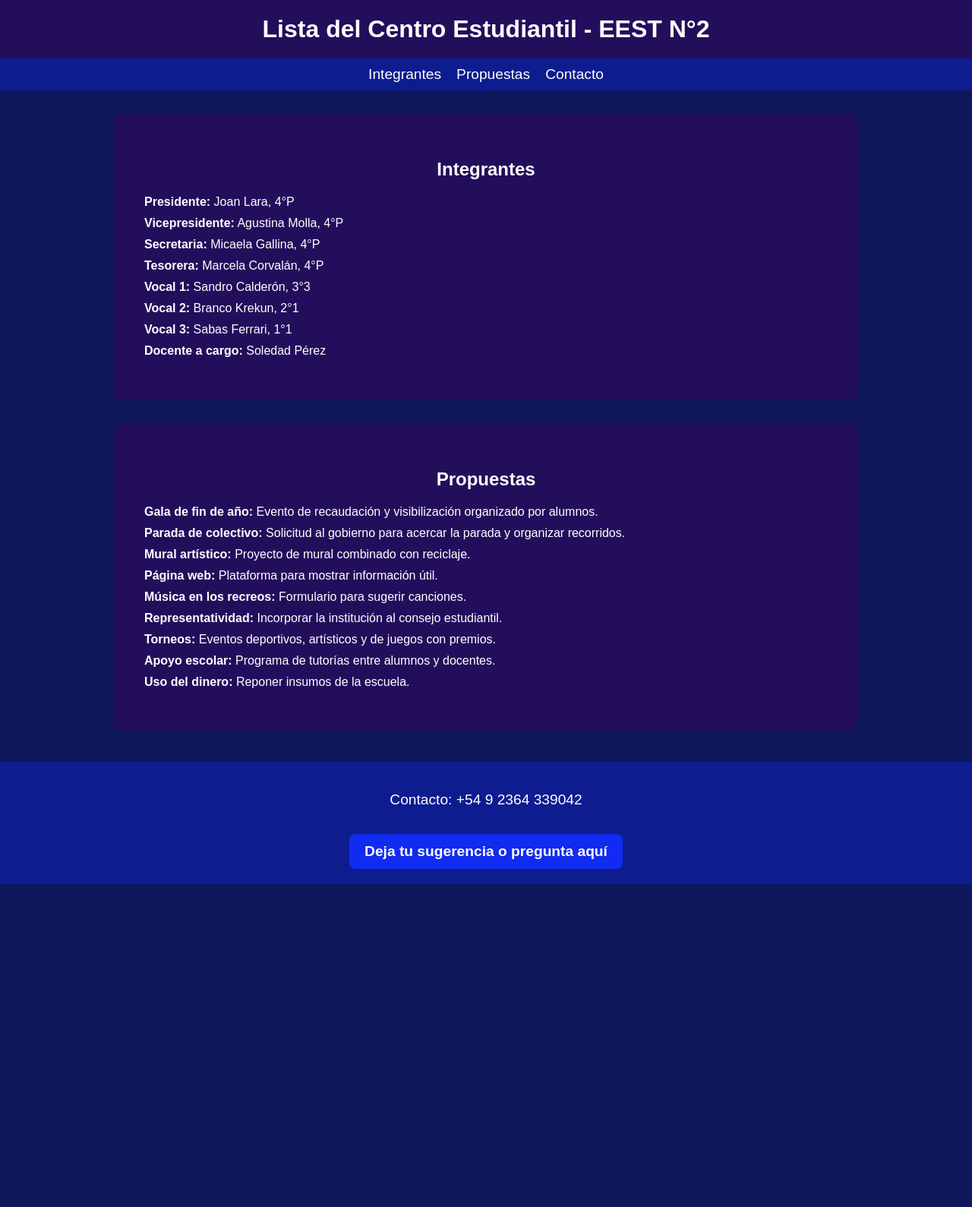
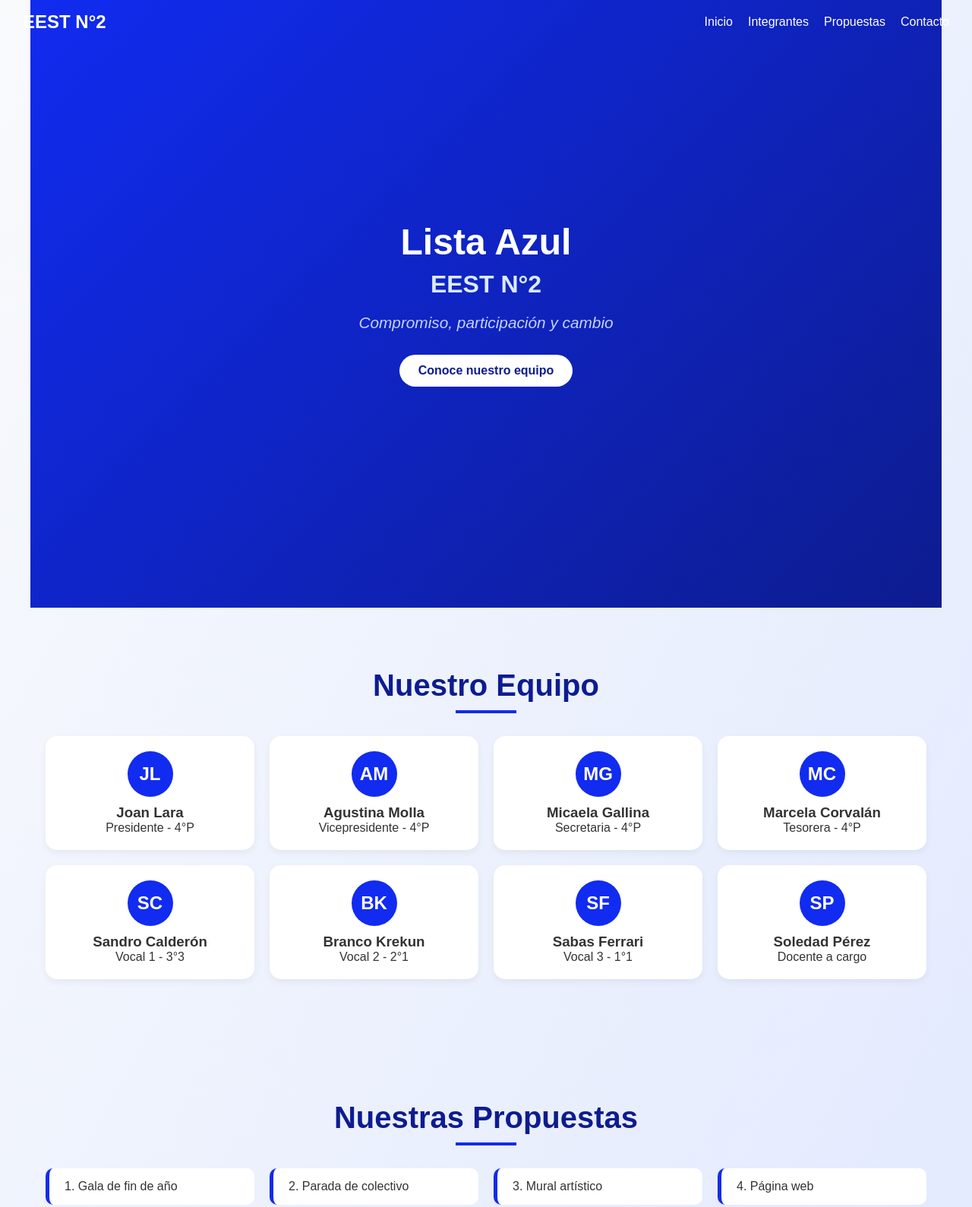
Before and after one commit to agustinamolla/centrodeestudiantes, a plain HTML site: page index.html in a window 1280 px wide. Shown: the top 1589 px of the page at 76% size. Before the commit the page ends 1164 px from the top, so only its background shows below. Drawn offline with Linux system fonts and the light colour scheme.

Commit message:
Update index.html

```diff
--- a/index.html
+++ b/index.html
@@ -3,205 +3,345 @@
 <head>
   <meta charset="UTF-8">
   <meta name="viewport" content="width=device-width, initial-scale=1.0">
-    <title>Lista Centro Estudiantil - EEST N°2</title>
+  <title>Lista Azul - EEST N°2</title>
   <style>
     /* Paleta de colores */
     :root {
-            --color1: #112BF0;
-            --color2: #0D1C8F;
-            --color3: #0E175C;
-            --color4: #230E5C;
+      --primary: #112BF0;
+      --primary-dark: #0D1C8F;
+      --primary-medium: #0E175C;
+      --accent: #230E5C;
+      --light: #ffffff;
+    }
+
+    * {
+      margin: 0;
+      padding: 0;
+      box-sizing: border-box;
+      font-family: Arial, sans-serif;
+      scroll-behavior: smooth;
     }
 
     body {
-            margin: 0;
-            font-family: Arial, sans-serif;
-            background-color: var(--color3);
-            color: #fff;
-            overflow-x: hidden;
+      background: linear-gradient(to bottom right, #f8fafc, #e0e7ff);
+      color: #333;
     }
 
-        header {
-            background-color: var(--color4);
-            padding: 20px;
-            text-align: center;
-            font-size: 2em;
-            font-weight: bold;
-            animation: fadeInDown 1s ease-in-out;
+    /* Navbar */
+    nav {
+      position: fixed;
+      top: 0;
+      left: 0;
+      right: 0;
+      z-index: 1000;
+      display: flex;
+      justify-content: space-between;
+      align-items: center;
+      padding: 15px 30px;
+      background: transparent;
+      transition: background 0.3s, box-shadow 0.3s;
     }
 
-        nav {
-            background-color: var(--color2);
-            display: flex;
-            justify-content: center;
-            gap: 20px;
-            padding: 10px;
+    nav.scrolled {
+      background: rgba(13, 28, 143, 0.95);
+      box-shadow: 0 4px 12px rgba(0, 0, 0, 0.1);
     }
 
-        nav a {
-            color: white;
+    nav .logo {
+      font-size: 1.5rem;
+      font-weight: bold;
+      color: var(--light);
+    }
+
+    nav ul {
+      list-style: none;
+      display: flex;
+      gap: 20px;
+    }
+
+    nav ul li a {
+      color: var(--light);
       text-decoration: none;
-            font-size: 1.2em;
-            position: relative;
+      font-weight: 500;
       transition: color 0.3s;
     }
 
-        nav a::after {
-            content: '';
-            position: absolute;
-            width: 0;
-            height: 3px;
-            background: var(--color1);
-            left: 0;
-            bottom: -5px;
-            transition: width 0.3s;
+    nav ul li a:hover {
+      color: #c7d2fe;
     }
 
-        nav a:hover::after {
-            width: 100%;
+    /* Hero */
+    .hero {
+      min-height: 100vh;
+      display: flex;
+      justify-content: center;
+      align-items: center;
+      flex-direction: column;
+      text-align: center;
+      color: var(--light);
+      background: linear-gradient(135deg, var(--primary), var(--primary-dark));
+      padding: 20px;
     }
 
+    .hero h1 {
+      font-size: 3rem;
+      margin-bottom: 10px;
+    }
+
+    .hero h2 {
+      font-size: 2rem;
+      margin-bottom: 20px;
+      color: #dbeafe;
+    }
+
+    .hero p {
+      font-size: 1.3rem;
+      margin-bottom: 30px;
+      font-style: italic;
+      color: #c7d2fe;
+    }
+
+    .hero button {
+      background: var(--light);
+      color: var(--primary-dark);
+      padding: 12px 25px;
+      border: none;
+      border-radius: 30px;
+      font-size: 1rem;
+      font-weight: bold;
+      cursor: pointer;
+      transition: 0.3s;
+    }
+
+    .hero button:hover {
+      background: #f0f4ff;
+      transform: scale(1.05);
+    }
+
+    /* Secciones */
     section {
-            padding: 40px;
-            max-width: 900px;
+      padding: 80px 20px;
+      max-width: 1200px;
       margin: auto;
-            background-color: var(--color4);
-            margin-top: 30px;
-            border-radius: 12px;
-            animation: fadeInUp 1s ease forwards;
-            opacity: 0;
     }
 
     section h2 {
       text-align: center;
-            margin-bottom: 20px;
-        }
-
-        ul {
-            list-style: none;
-            padding: 0;
-        }
-
-        ul li {
+      font-size: 2.5rem;
+      color: var(--primary-dark);
       margin-bottom: 10px;
     }
 
+    .divider {
+      width: 80px;
+      height: 4px;
+      background: var(--primary);
+      margin: 10px auto 30px;
+    }
+
+    /* Integrantes */
+    .integrantes-grid {
+      display: grid;
+      grid-template-columns: repeat(auto-fit, minmax(250px, 1fr));
+      gap: 20px;
+    }
+
+    .integrante-card {
+      background: #fff;
+      border-radius: 15px;
+      padding: 20px;
+      text-align: center;
+      box-shadow: 0 4px 10px rgba(0, 0, 0, 0.05);
+      transition: transform 0.3s, box-shadow 0.3s;
+    }
+
+    .integrante-card:hover {
+      transform: translateY(-5px);
+      box-shadow: 0 8px 16px rgba(0, 0, 0, 0.1);
+    }
+
+    .integrante-card .avatar {
+      width: 60px;
+      height: 60px;
+      background: var(--primary);
+      color: #fff;
+      display: flex;
+      justify-content: center;
+      align-items: center;
+      border-radius: 50%;
+      margin: 0 auto 10px;
+      font-size: 1.5rem;
+      font-weight: bold;
+    }
+
+    /* Propuestas */
+    .propuestas-grid {
+      display: grid;
+      grid-template-columns: repeat(auto-fit, minmax(250px, 1fr));
+      gap: 20px;
+    }
+
+    .propuesta-card {
+      background: #fff;
+      border-left: 5px solid var(--primary);
+      padding: 15px 20px;
+      border-radius: 10px;
+      transition: transform 0.3s, box-shadow 0.3s;
+    }
+
+    .propuesta-card:hover {
+      transform: translateY(-5px);
+      box-shadow: 0 8px 16px rgba(0, 0, 0, 0.08);
+    }
+
+    /* Contacto */
+    .contacto {
+      text-align: center;
+      color: #fff;
+      background: linear-gradient(135deg, var(--primary-dark), var(--accent));
+      border-radius: 20px;
+      padding: 40px;
+    }
+
+    .contacto a {
+      display: inline-block;
+      background: #fff;
+      color: var(--primary-dark);
+      padding: 15px 30px;
+      border-radius: 30px;
+      text-decoration: none;
+      font-weight: bold;
+      transition: 0.3s;
+    }
+
+    .contacto a:hover {
+      background: #f0f4ff;
+      transform: scale(1.05);
+    }
+
+    /* Footer */
     footer {
+      background: var(--primary-dark);
+      color: #c7d2fe;
       text-align: center;
       padding: 20px;
-            background-color: var(--color2);
-            margin-top: 40px;
-            font-size: 1.2em;
-        }
-
-        .btn {
-            display: inline-block;
-            margin-top: 15px;
-            padding: 12px 20px;
-            background-color: var(--color1);
-            color: white;
-            border-radius: 8px;
-            text-decoration: none;
-            font-weight: bold;
-            transition: transform 0.3s, background-color 0.3s;
-        }
-
-        .btn:hover {
-            transform: scale(1.1);
-            background-color: #0A23C8;
-        }
-
-        /* Animaciones */
-        @keyframes fadeInDown {
-            from {
-                opacity: 0;
-                transform: translateY(-20px);
-            }
-            to {
-                opacity: 1;
-                transform: translateY(0);
-            }
-        }
-
-        @keyframes fadeInUp {
-            from {
-                opacity: 0;
-                transform: translateY(20px);
-            }
-            to {
-                opacity: 1;
-                transform: translateY(0);
-            }
-        }
-
-        /* Aparece cuando haces scroll */
-        .visible {
-            opacity: 1 !important;
     }
   </style>
 </head>
 <body>
-    <header>
-        Lista del Centro Estudiantil - EEST N°2
-    </header>
-
-    <nav>
-        <a href="#integrantes">Integrantes</a>
-        <a href="#propuestas">Propuestas</a>
-        <a href="#contacto">Contacto</a>
+  <!-- Navbar -->
+  <nav id="navbar">
+    <div class="logo">EEST N°2</div>
+    <ul>
+      <li><a href="#inicio">Inicio</a></li>
+      <li><a href="#integrantes">Integrantes</a></li>
+      <li><a href="#propuestas">Propuestas</a></li>
+      <li><a href="#contacto">Contacto</a></li>
+    </ul>
   </nav>
 
-    <section id="integrantes">
-        <h2>Integrantes</h2>
-        <ul>
-            <li><strong>Presidente:</strong> Joan Lara, 4°P</li>
-            <li><strong>Vicepresidente:</strong> Agustina Molla, 4°P</li>
-            <li><strong>Secretaria:</strong> Micaela Gallina, 4°P</li>
-            <li><strong>Tesorera:</strong> Marcela Corvalán, 4°P</li>
-            <li><strong>Vocal 1:</strong> Sandro Calderón, 3°3</li>
-            <li><strong>Vocal 2:</strong> Branco Krekun, 2°1</li>
-            <li><strong>Vocal 3:</strong> Sabas Ferrari, 1°1</li>
-            <li><strong>Docente a cargo:</strong> Soledad Pérez</li>
-        </ul>
+  <!-- Hero -->
+  <section id="inicio" class="hero">
+    <h1>Lista Azul</h1>
+    <h2>EEST N°2</h2>
+    <p>Compromiso, participación y cambio</p>
+    <button onclick="document.getElementById('integrantes').scrollIntoView({behavior:'smooth'})">
+      Conoce nuestro equipo
+    </button>
   </section>
 
-    <section id="propuestas">
-        <h2>Propuestas</h2>
-        <ul>
-            <li><strong>Gala de fin de año:</strong> Evento de recaudación y visibilización organizado por alumnos.</li>
-            <li><strong>Parada de colectivo:</strong> Solicitud al gobierno para acercar la parada y organizar recorridos.</li>
-            <li><strong>Mural artístico:</strong> Proyecto de mural combinado con reciclaje.</li>
-            <li><strong>Página web:</strong> Plataforma para mostrar información útil.</li>
-            <li><strong>Música en los recreos:</strong> Formulario para sugerir canciones.</li>
-            <li><strong>Representatividad:</strong> Incorporar la institución al consejo estudiantil.</li>
-            <li><strong>Torneos:</strong> Eventos deportivos, artísticos y de juegos con premios.</li>
-            <li><strong>Apoyo escolar:</strong> Programa de tutorías entre alumnos y docentes.</li>
-            <li><strong>Uso del dinero:</strong> Reponer insumos de la escuela.</li>
-        </ul>
+  <!-- Integrantes -->
+  <section id="integrantes">
+    <h2>Nuestro Equipo</h2>
+    <div class="divider"></div>
+    <div class="integrantes-grid">
+      <div class="integrante-card">
+        <div class="avatar">JL</div>
+        <h3>Joan Lara</h3>
+        <p>Presidente - 4°P</p>
+      </div>
+      <div class="integrante-card">
+        <div class="avatar">AM</div>
+        <h3>Agustina Molla</h3>
+        <p>Vicepresidente - 4°P</p>
+      </div>
+      <div class="integrante-card">
+        <div class="avatar">MG</div>
+        <h3>Micaela Gallina</h3>
+        <p>Secretaria - 4°P</p>
+      </div>
+      <div class="integrante-card">
+        <div class="avatar">MC</div>
+        <h3>Marcela Corvalán</h3>
+        <p>Tesorera - 4°P</p>
+      </div>
+      <div class="integrante-card">
+        <div class="avatar">SC</div>
+        <h3>Sandro Calderón</h3>
+        <p>Vocal 1 - 3°3</p>
+      </div>
+      <div class="integrante-card">
+        <div class="avatar">BK</div>
+        <h3>Branco Krekun</h3>
+        <p>Vocal 2 - 2°1</p>
+      </div>
+      <div class="integrante-card">
+        <div class="avatar">SF</div>
+        <h3>Sabas Ferrari</h3>
+        <p>Vocal 3 - 1°1</p>
+      </div>
+      <div class="integrante-card">
+        <div class="avatar">SP</div>
+        <h3>Soledad Pérez</h3>
+        <p>Docente a cargo</p>
+      </div>
+    </div>
   </section>
 
-    <footer id="contacto">
-        <p>Contacto: +54 9 2364 339042</p>
-        <a class="btn" href="https://docs.google.com/forms/d/e/1FAIpQLSdhO45EShsBe-hB1IIqvt7UkKn_amRSK2G03Ii9q6yI6NyuxQ/viewform?usp=sharing&ouid=111821596794346886846" target="_blank">Deja tu sugerencia o pregunta aquí</a>
+  <!-- Propuestas -->
+  <section id="propuestas">
+    <h2>Nuestras Propuestas</h2>
+    <div class="divider"></div>
+    <div class="propuestas-grid">
+      <div class="propuesta-card">1. Gala de fin de año</div>
+      <div class="propuesta-card">2. Parada de colectivo</div>
+      <div class="propuesta-card">3. Mural artístico</div>
+      <div class="propuesta-card">4. Página web</div>
+      <div class="propuesta-card">5. Música en los recreos</div>
+      <div class="propuesta-card">6. Representación en consejo estudiantil</div>
+      <div class="propuesta-card">7. Torneos</div>
+      <div class="propuesta-card">8. Apoyo escolar</div>
+      <div class="propuesta-card">9. Objetivos con dinero recaudado</div>
+    </div>
+  </section>
+
+  <!-- Contacto -->
+  <section id="contacto">
+    <div class="contacto">
+      <h2>Contacto</h2>
+      <div class="divider" style="background:#fff;"></div>
+      <p style="margin:15px 0;font-size:1.2rem;">📱 +54 9 2364 33 9042</p>
+      <a href="https://docs.google.com/forms/d/e/1FAIpQLSdhO45EShsBe-hB1IIqvt7UkKn_amRSK2G03Ii9q6yI6NyuxQ/viewform?usp=sharing" target="_blank">
+        Dejá tu sugerencia o pregunta acá
+      </a>
+      <p style="margin-top:20px;font-size:0.9rem;">Este proyecto pertenece a la <strong>EEST N°2</strong></p>
+    </div>
+  </section>
+
+  <!-- Footer -->
+  <footer>
+    © 2024 Lista del Centro Estudiantil - EEST N°2.
   </footer>
 
   <script>
-        // Animación al hacer scroll
-        const sections = document.querySelectorAll("section");
-        const options = {
-            threshold: 0.1
-        };
-
-        const observer = new IntersectionObserver((entries, observer) => {
-            entries.forEach(entry => {
-                if(entry.isIntersecting){
-                    entry.target.classList.add("visible");
+    // Navbar scroll effect
+    window.addEventListener('scroll', function() {
+      const navbar = document.getElementById('navbar');
+      if (window.scrollY > 50) {
+        navbar.classList.add('scrolled');
+      } else {
+        navbar.classList.remove('scrolled');
       }
-            });
-        }, options);
-
-        sections.forEach(section => {
-            observer.observe(section);
     });
   </script>
 </body>
```
Lines whose indentation alone changed are shown as unchanged.
